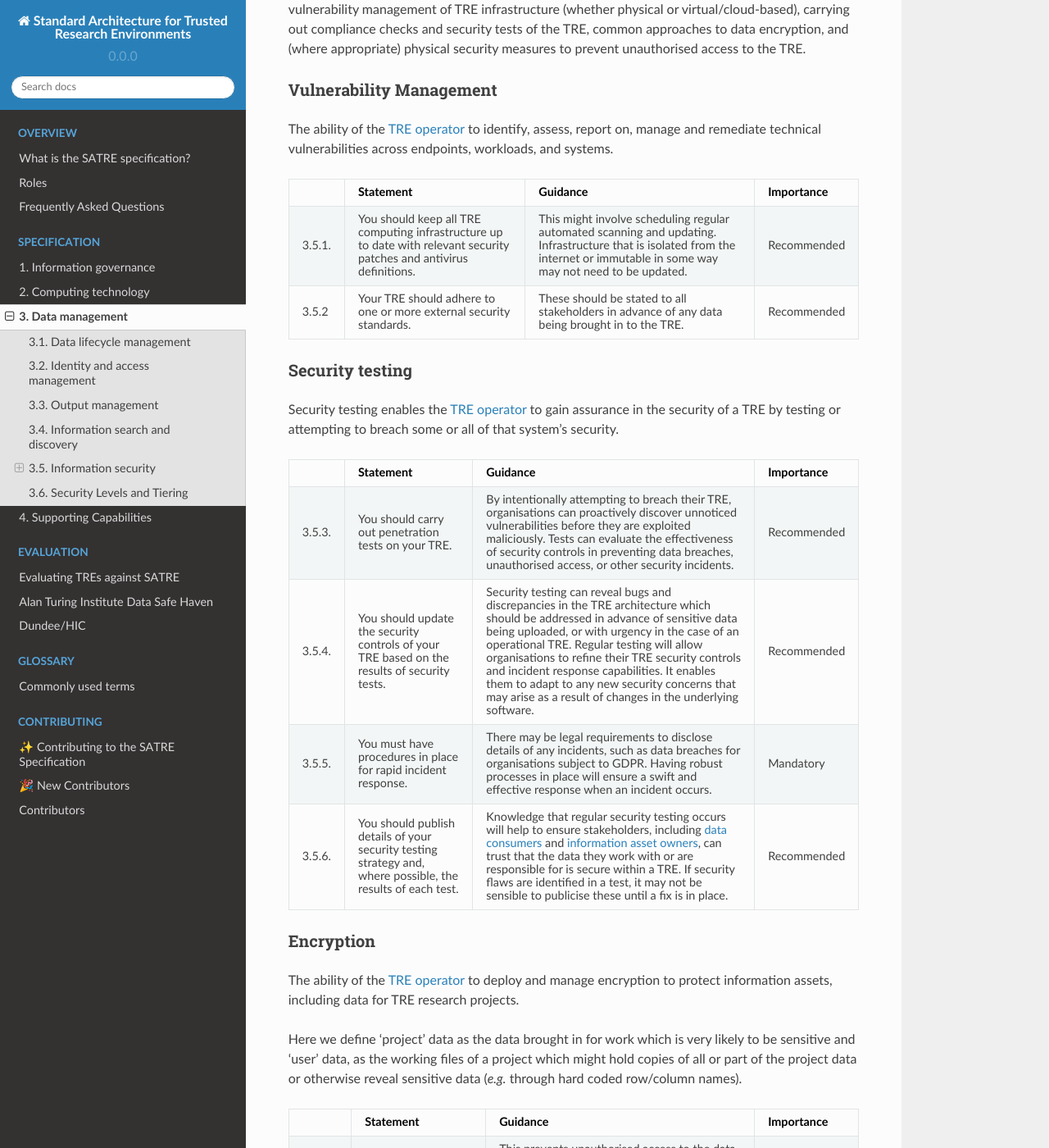
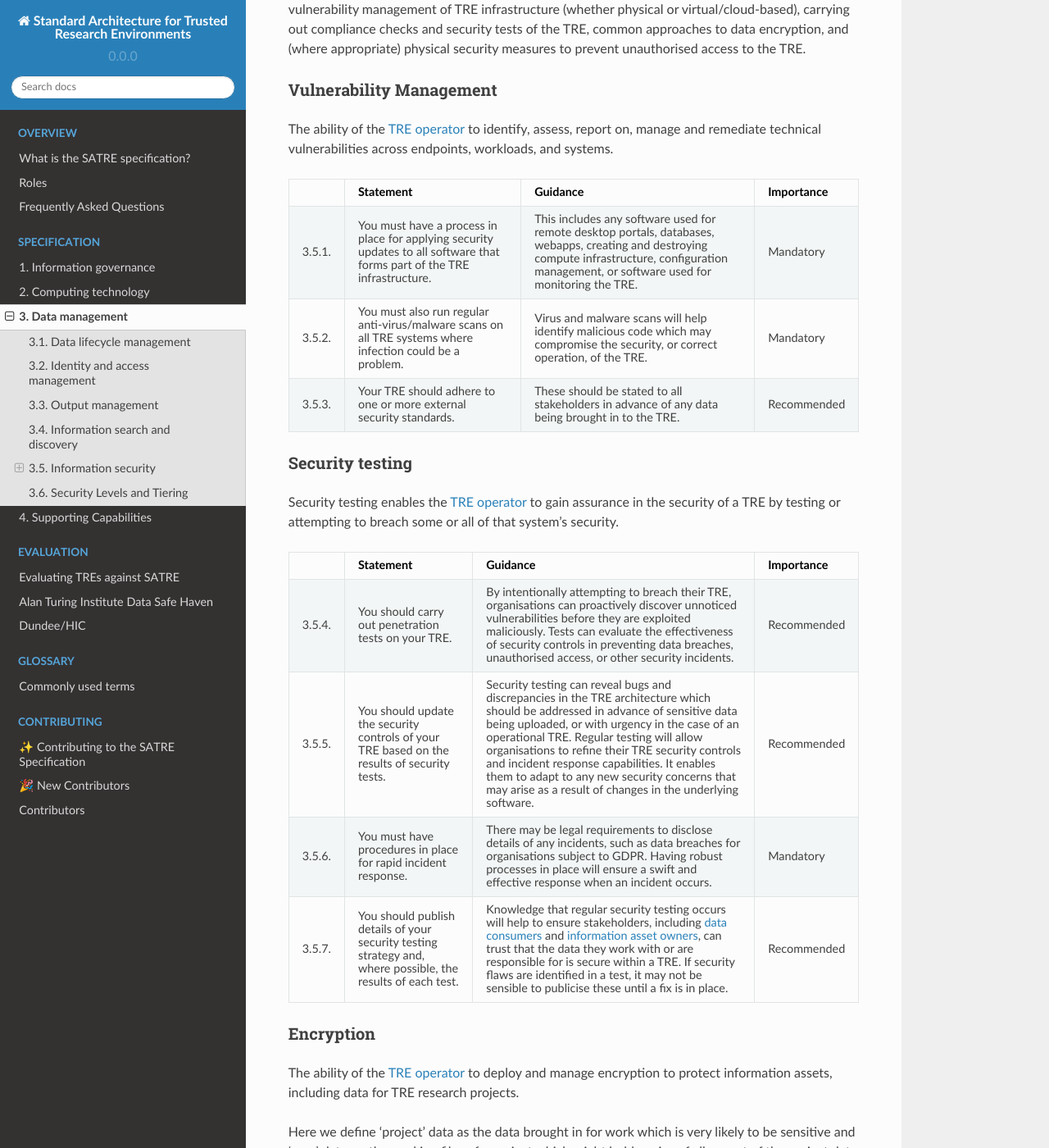
Before and after one commit to sa-tre/satre-specification, a Sphinx documentation site: the page built from docs/source/pillars/data_management.md, in a window 1280 px wide and 1400 px high, scrolled down 4392 px. Shown: the whole window at 82% size. Built offline with Sphinx 7.4.7 and the Read the Docs theme 2.0.0, drawn with Linux system fonts in a browser that asks for light colours; some of the changed text lies outside the part shown.

Commit message:
:wrench: Split 3.5.2 into two points

```diff
--- a/docs/source/pillars/data_management.md
+++ b/docs/source/pillars/data_management.md
@@ -224,12 +224,16 @@ The ability of the {ref}`TRE operator <infrastructure_roles>` to identify, asses
   - Statement
   - Guidance
   - Importance
+
 * - 3.5.1.
-  - You should keep all TRE computing infrastructure up to date with relevant security patches and antivirus definitions.
-  - This might involve scheduling regular automated scanning and updating.
-    Infrastructure that is isolated from the internet or immutable in some way may not need to be updated.
-  - Recommended
-* - 3.5.2
+  - You must have a process in place for applying security updates to all software that forms part of the TRE infrastructure.
+  - This includes any software used for remote desktop portals, databases, webapps, creating and destroying compute infrastructure, configuration management, or software used for monitoring the TRE.
+  - Mandatory
+* - 3.5.2.
+  - You must also run regular anti-virus/malware scans on all TRE systems where infection could be a problem.
+  - Virus and malware scans will help identify malicious code which may compromise the security, or correct operation, of the TRE.
+  - Mandatory
+* - 3.5.3.
   - Your TRE should adhere to one or more external security standards.
   - These should be stated to all stakeholders in advance of any data being brought in to the TRE.
   - Recommended
@@ -249,22 +253,22 @@ Security testing enables the {ref}`TRE operator <infrastructure_roles>` to gain
   - Statement
   - Guidance
   - Importance
-* - 3.5.3.
+* - 3.5.4.
   - You should carry out penetration tests on your TRE.
   - By intentionally attempting to breach their TRE, organisations can proactively discover unnoticed vulnerabilities before they are exploited maliciously. Tests can evaluate the effectiveness of security controls in preventing data breaches, unauthorised access, or other security incidents.
   - Recommended
-* - 3.5.4.
+* - 3.5.5.
   - You should update the security controls of your TRE based on the results of security tests.
   - Security testing can reveal bugs and discrepancies in the TRE architecture which should be addressed in advance of sensitive data being uploaded, or with urgency in the case of an operational TRE.
     Regular testing will allow organisations to refine their TRE security controls and incident response capabilities.
     It enables them to adapt to any new security concerns that may arise as a result of changes in the underlying software.
   - Recommended
-* - 3.5.5.
+* - 3.5.6.
   - You must have procedures in place for rapid incident response.
   - There may be legal requirements to disclose details of any incidents, such as  data breaches for organisations subject to GDPR.
     Having robust processes in place will ensure a swift and effective response when an incident occurs.
   - Mandatory
-* - 3.5.6.
+* - 3.5.7.
   - You should publish details of your security testing strategy and, where possible, the results of each test.
   - Knowledge that regular security testing occurs will help to ensure stakeholders, including {ref}`data consumers <project_roles>` and {ref}`information asset owners <data_roles>`, can trust that the data they work with or are responsible for is secure within a TRE.
     If security flaws are identified in a test, it may not be sensible to publicise these until a fix is in place.
```
Also changed, not shown: other parts of docs/source/pillars/data_management.md (+7 -7 lines), docs/source/evaluations/alan_turing_institute.md (+20 -16 lines).
